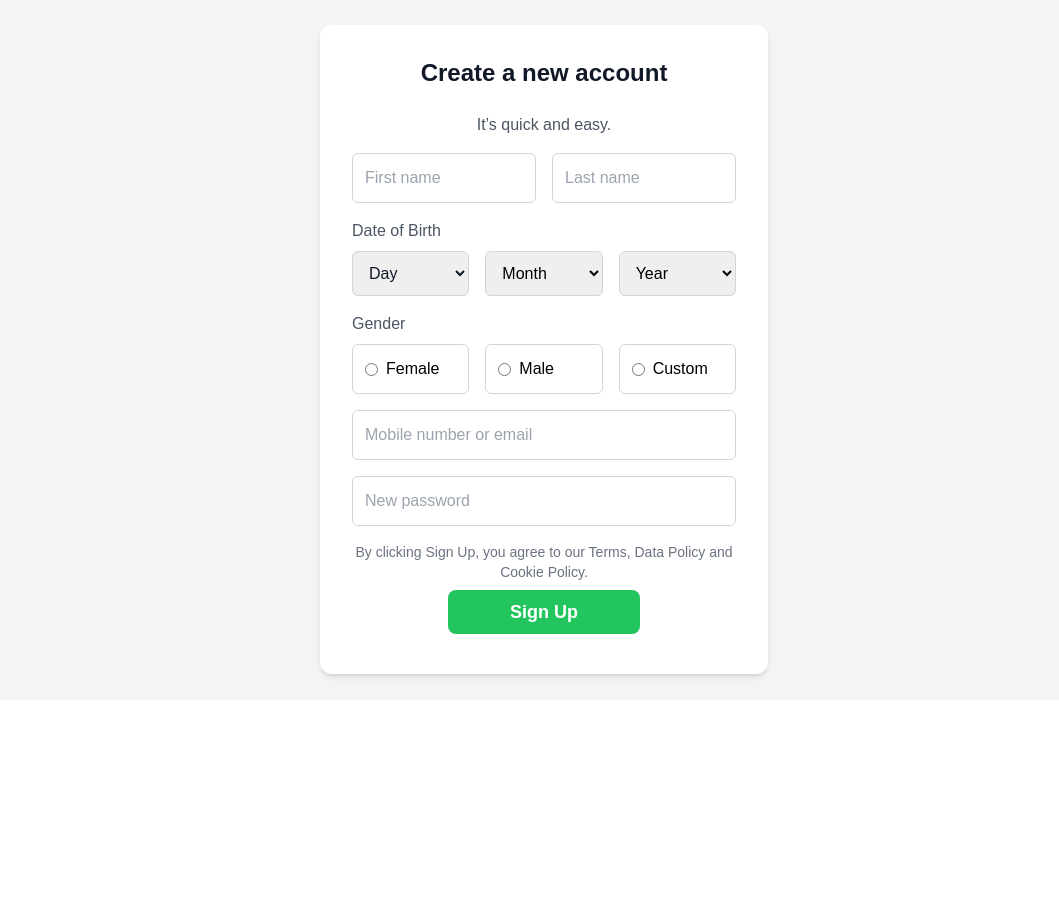
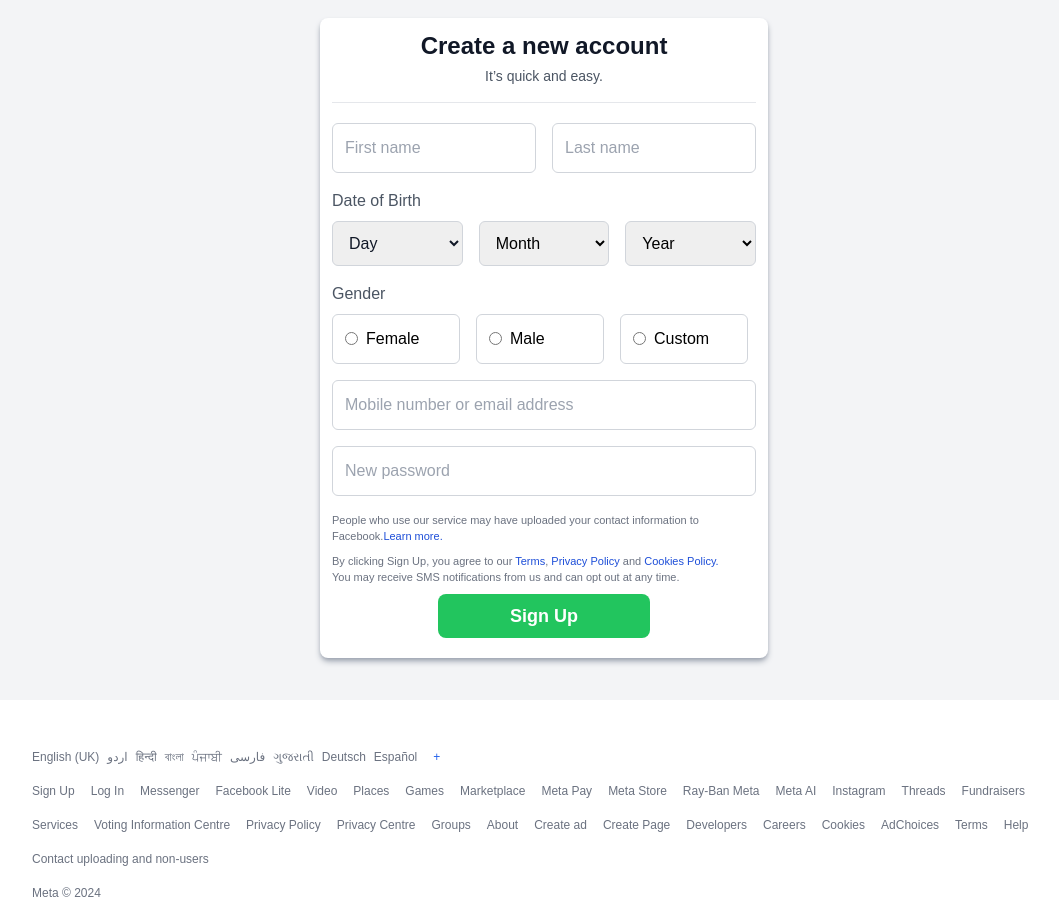
Before and after one commit to hammadurrehman2006/Facebook-Sign, a Next.js app: page /signUp in a window 1280 px wide. Shown: the part 100-1018 px from the top of the page, without its empty margins (96-1155 px from the left). Before the commit the page ends 800 px from the top, so only its background shows below. Built offline with nearby package versions, Linux system fonts and the light colour scheme.

Commit message:
FbFooter.tsx Added

```diff
--- /dev/null
+++ b/app/components/FbFooter.tsx
@@ -0,0 +1,72 @@
+const FbFooter = () => {
+  return (
+    <footer className="bg-white py-4 text-[12px] text-gray-500">
+      <div className="container mx-auto px-4 mt-8">
+        {/* Language Links */}
+        <div className="flex flex-wrap justify-start mx-28 gap-2 mb-4">
+          {["English (UK)", "اردو", "हिन्दी", "বাংলা", "ਪੰਜਾਬੀ", "فارسی", "ગુજરાતી", "Deutsch", "Español"].map((language, index) => (
+            <a
+              key={index}
+              href="#"
+              className="hover:underline"
+            >
+              {language}
+            </a>
+          ))}
+          <button className="ml-2 text-blue-600 hover:underline">+</button>
+        </div>
+
+        {/* Navigation Links */}
+        <div className="flex flex-wrap justify-start mx-28 gap-4 mb-4">
+          {[
+            "Sign Up",
+            "Log In",
+            "Messenger",
+            "Facebook Lite",
+            "Video",
+            "Places",
+            "Games",
+            "Marketplace",
+            "Meta Pay",
+            "Meta Store",
+            "Ray-Ban Meta",
+            "Meta AI",
+            "Instagram",
+            "Threads",
+            "Fundraisers",
+            "Services",
+            "Voting Information Centre",
+            "Privacy Policy",
+            "Privacy Centre",
+            "Groups",
+            "About",
+            "Create ad",
+            "Create Page",
+            "Developers",
+            "Careers",
+            "Cookies",
+            "AdChoices",
+            "Terms",
+            "Help",
+            "Contact uploading and non-users",
+          ].map((link, index) => (
+            <a
+              key={index}
+              href="#"
+              className="hover:underline"
+            >
+              {link}
+            </a>
+          ))}
+        </div>
+
+        {/* Footer Note */}
+        <div className="text-start mx-28 text-gray-500">
+          Meta © 2024
+        </div>
+      </div>
+    </footer>
+  );
+};
+
+export default FbFooter;
--- a/app/layout.tsx
+++ b/app/layout.tsx
@@ -1,7 +1,7 @@
 import type { Metadata } from "next";
 import localFont from "next/font/local";
 import "./globals.css";
-
+import FbFooter from "./components/FbFooter";
 const geistSans = localFont({
   src: "./fonts/GeistVF.woff",
   variable: "--font-geist-sans",
@@ -29,6 +29,7 @@
         className={`${geistSans.variable} ${geistMono.variable} antialiased`}
       >
         {children}
+        <FbFooter/>
       </body>
     </html>
   );
--- a/app/signUp/page.tsx
+++ b/app/signUp/page.tsx
@@ -15,11 +15,12 @@
 
 
                 {/* Signup Form */}
-                <div className="bg-white w-full lg:w-1/2 p-8 rounded-xl mx-auto shadow-md">
-                    <h2 className="text-2xl font-bold text-gray-900 mb-6 text-center">
+                <div className="bg-white w-full lg:w-1/2 p-3 rounded-lg mx-auto mb-6 shadow-md shadow-gray-400">
+                    <h2 className="text-2xl font-bold text-gray-900 text-center">
                         Create a new account
                     </h2>
-                    <p className="text-center text-gray-600 mb-4">It’s quick and easy.</p>
+                    <p className="text-center text-gray-600 text-sm mb-4 mt-1">It’s quick and easy.</p>
+                    <hr className="mb-5 mr-0 ml-0" />
                     <form>
                         {/* Name Fields */}
                         <div className="flex flex-col text-black lg:flex-row lg:space-x-4">
@@ -90,7 +91,7 @@
 
                         {/* Gender */}
                         <label className="block text-gray-600 mt-4 mb-2">Gender</label>
-                        <div className="flex space-x-4">
+                        <div className="flex space-x-4 sm:mr-2">
                             <label className="flex items-center w-1/3 border border-gray-300 text-black p-3 rounded-md focus:outline-blue-500">
                                 <input
                                     type="radio"
@@ -123,7 +124,7 @@
                         {/* Email or Mobile */}
                         <input
                             type="email"
-                            placeholder="Mobile number or email"
+                            placeholder="Mobile number or email address"
                             className="w-full border border-gray-300 p-3 rounded-md mt-4 focus:outline-blue-500"
                             required
                         />
@@ -136,9 +137,11 @@
                             required
                         />
 
-                    <p className="text-gray-500 text-center mt-4 text-sm">
-                        By clicking Sign Up, you agree to our Terms, Data Policy and Cookie Policy.
+                        <p className="text-gray-500 text-left mt-4 text-[11px]">People who use our service may have uploaded your contact information to Facebook.
+                            <a href="" className="text-blue-700 hover:underline">Learn more.</a> <br />
                         </p>
+                        <p className="text-gray-500 text-left mt-2 text-[11px]">
+                            By clicking Sign Up, you agree to our <a href="" className="text-blue-700 hover:underline">Terms</a>, <a href="" className="text-blue-700 hover:underline">Privacy Policy</a> and <a href="" className="text-blue-700 hover:underline">Cookies Policy.</a> <br className="leading-none" /> You may receive SMS notifications from us and can opt out at any time.</p>
 
                         {/* Signup Button */}
                         <button
```
Lines whose indentation alone changed are shown as unchanged.
